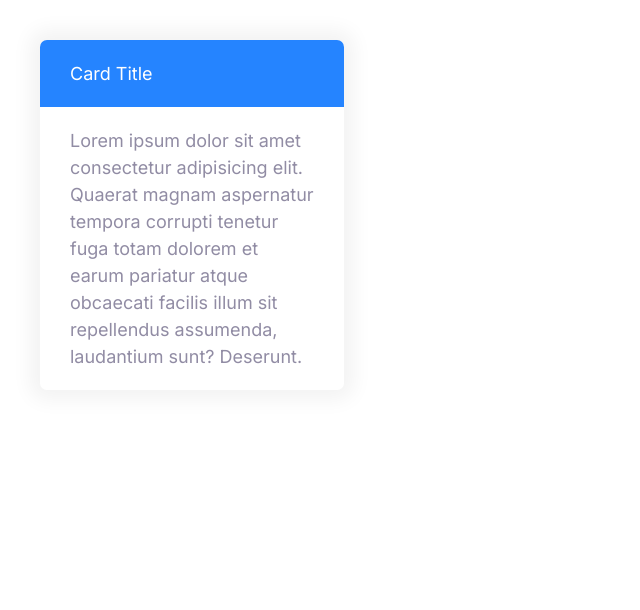
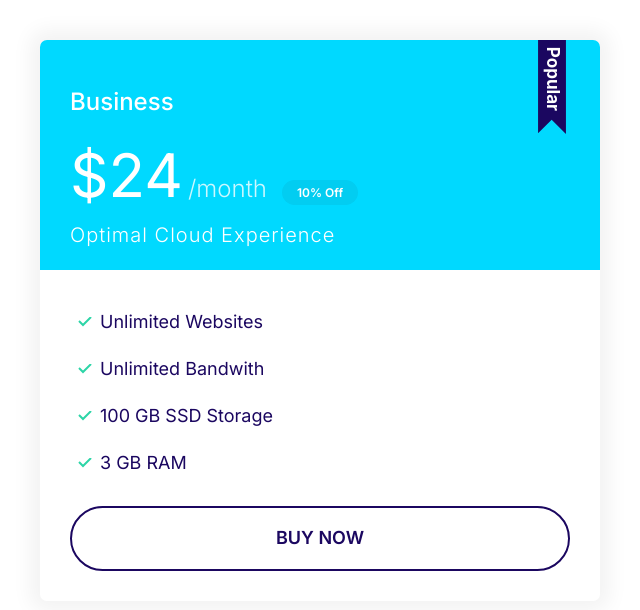
Before and after one commit to SushantBaarna/Domain-Name-Website, a plain HTML site: page index.html in a window 1280 px wide. Shown: the whole page, without its empty margins (0-640 px from the left). Drawn offline with Linux system fonts and the light colour scheme.

Commit message:
Creating Plans

```diff
--- a/css/styles.css
+++ b/css/styles.css
@@ -106,6 +106,7 @@ a {
 
 .badge--small {
   font-size: 1.6rem;
+  padding: 0.5rem 1.5rem;
 }
 
 @media screen and (min-width: 1024px) {
@@ -276,3 +277,64 @@ a {
   background: var(--color-secondary);
   color: #fff;
 }
+.card--secondary .badge--secondary {
+  background: #02cdf1;
+}
+
+/* Plans */
+
+.plan__name {
+  font-weight: 500;
+  font-size: 2.4rem;
+  color: #fff;
+}
+
+.plan__price {
+  font-size: 6rem;
+}
+.plan__billing-cycle {
+  font-size: 2.4rem;
+  font-weight: 300;
+  opacity: 0.8;
+  margin-right: 1rem;
+}
+
+.plan__description {
+  font-size: 2rem;
+  font-weight: 300;
+  letter-spacing: 1px;
+  display: block;
+}
+
+.plan .list__item {
+  margin-bottom: 2rem;
+}
+.plan--popular .card__header {
+  position: relative;
+}
+.plan--popular .card__header::before {
+  content: url(../images/popular.svg);
+  width: 40px;
+  display: inline-block;
+  position: absolute;
+  top: -6px;
+  right: 5%;
+}
+
+@media screen and (min-2idth: 1024px) {
+  .plan__name {
+    font-size: 1.4rem;
+  }
+
+  .plan__price {
+    font-size: 5rem;
+  }
+
+  .plan__billing-cycle {
+    font-size: 1.6rem;
+  }
+
+  .plan__description {
+    font-size: 1.7rem;
+  }
+}
--- a/index.html
+++ b/index.html
@@ -8,21 +8,34 @@
     <link rel="preconnect" href="https://fonts.googleapis.com" />
     <link rel="preconnect" href="https://fonts.gstatic.com" crossorigin />
     <link
-      href="https://fonts.googleapis.com/css2?family=Inter:wght@400;600;700&display=swap"
+      href="https://fonts.googleapis.com/css2?family=Inter:wght@300;400;500;600;700&display=swap"
       rel="stylesheet"
     />
     <link rel="stylesheet" href="css/normalize.css" />
     <link rel="stylesheet" href="css/styles.css" />
   </head>
   <body>
-    <div style="width: 30%; padding: 4rem">
-      <div class="card card--primary">
-        <header class="card__header">Card Title</header>
-        <div class="card__body">
-          Lorem ipsum dolor sit amet consectetur adipisicing elit. Quaerat
-          magnam aspernatur tempora corrupti tenetur fuga totam dolorem et earum
-          pariatur atque obcaecati facilis illum sit repellendus assumenda,
-          laudantium sunt? Deserunt.
+    <div style="width: 50%; padding: 4rem">
+      <div class="plan plan--popular">
+        <div class="card card--secondary">
+          <header class="card__header">
+            <h3 class="plan__name">Business</h3>
+            <span class="plan__price">$24</span>
+            <span class="plan__billing-cycle">/month</span>
+            <span class="badge badge--secondary badge--small">10% Off</span>
+            <span class="plan__description">Optimal Cloud Experience</span>
+          </header>
+          <div class="card__body">
+            <ul class="list list--tick">
+              <li class="list__item">Unlimited Websites</li>
+              <li class="list__item">Unlimited Bandwith</li>
+              <li class="list__item">100 GB SSD Storage</li>
+              <li class="list__item">3 GB RAM</li>
+            </ul>
+            <button class="btn btn--outline btn--block" type="submit">
+              Buy now
+            </button>
+          </div>
         </div>
       </div>
     </div>
```
Also changed, not shown: components/cards.html (added, +11 -0 lines), components/plan.html (added, +24 -0 lines), images/popular.svg (added).
